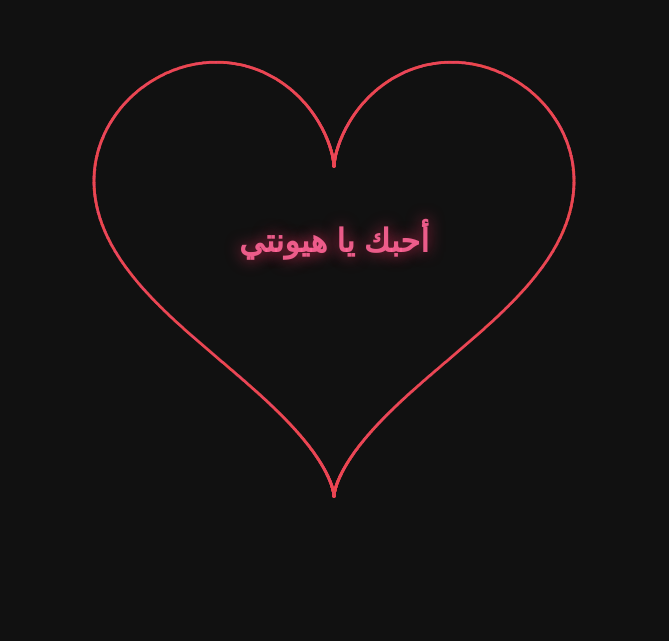
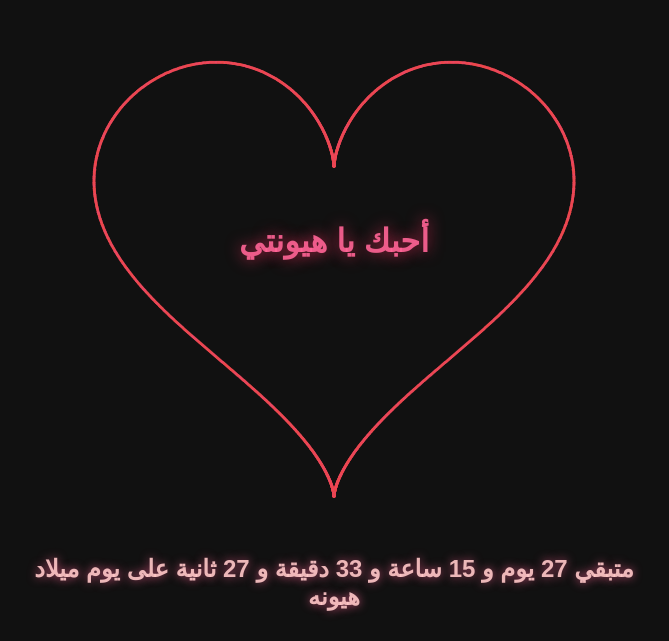
Before and after one commit to kz1y1/ha31, a plain HTML site: page index.html in a window 1280 px wide. Shown: the part 159-800 px from the top of the page, without its empty margins (306-975 px from the left). Drawn offline with Linux system fonts and the light colour scheme.

Commit message:
Update index.html

```diff
--- a/index.html
+++ b/index.html
@@ -2,7 +2,7 @@
 <html>
 <head>
     <meta name="viewport" content="width=device-width, initial-scale=1.0, maximum-scale=1.0, user-scalable=no">
-    <title>قلب لهيونتي</title>
+    <title>لهيونه</title>
     <style>
         body {
             margin: 0;
@@ -48,9 +48,31 @@
             padding: 0 20px;
         }
 
+        .countdown {
+            position: absolute;
+            bottom: 30px;
+            left: 50%;
+            transform: translateX(-50%);
+            color: rgba(255, 200, 200, 0.9);
+            font-size: 1.5rem;
+            text-align: center;
+            text-shadow: 0 0 10px rgba(255, 100, 150, 0.7);
+            z-index: 10;
+            pointer-events: none;
+            user-select: none;
+            opacity: 0;
+            transition: opacity 1.5s ease;
+            font-weight: bold;
+            direction: rtl;
+        }
+
         @media (max-width: 768px) {
             .heart-message {
                 font-size: 1.5rem;
+            }
+            .countdown {
+                font-size: 1.2rem;
+                bottom: 20px;
             }
         }
     </style>
@@ -59,12 +81,14 @@
     <canvas id="heartCanvas"></canvas>
     <div class="touch-circle" id="touchCircle"></div>
     <div class="heart-message" id="heartMessage">أحبك يا هيونتي</div>
+    <div class="countdown" id="countdown"></div>
 
     <script>
         const canvas = document.getElementById('heartCanvas');
         const ctx = canvas.getContext('2d');
         const touchCircle = document.getElementById('touchCircle');
         const heartMessage = document.getElementById('heartMessage');
+        const countdownElement = document.getElementById('countdown');
 
         // Set canvas size
         function resizeCanvas() {
@@ -83,6 +107,9 @@
         const HEART_SCALE = window.innerWidth < 768 ? 12 : 15;
         const REPULSION_FORCE = 0.3;
         const ATTRACTION_FORCE = 0.1;
+
+        // Birthday date (June 20, 2025)
+        const BIRTHDAY_DATE = new Date(2025, 5, 20); // Note: months are 0-indexed (5 = June)
 
         // Touch position
         const touch = { x: null, y: null, active: false };
@@ -125,6 +152,24 @@
             touch.y = e.touches ? e.touches[0].clientY : e.clientY;
             touchCircle.style.left = `${touch.x}px`;
             touchCircle.style.top = `${touch.y}px`;
+        }
+
+        // Countdown function
+        function updateCountdown() {
+            const now = new Date();
+            const diff = BIRTHDAY_DATE - now;
+
+            if (diff <= 0) {
+                countdownElement.textContent = "!عيد ميلاد سعيد! اليوم هو يوم عيد ميلادك";
+                return;
+            }
+
+            const days = Math.floor(diff / (1000 * 60 * 60 * 24));
+            const hours = Math.floor((diff % (1000 * 60 * 60 * 24)) / (1000 * 60 * 60));
+            const minutes = Math.floor((diff % (1000 * 60 * 60)) / (1000 * 60));
+            const seconds = Math.floor((diff % (1000 * 60)) / 1000);
+
+            countdownElement.textContent = `متبقي ${days} يوم و ${hours} ساعة و ${minutes} دقيقة و ${seconds} ثانية على يوم ميلاد هيونه`;
         }
 
         // Particle class
@@ -219,6 +264,7 @@
             // Fade in message after particles form
             setTimeout(() => {
                 heartMessage.style.opacity = '1';
+                countdownElement.style.opacity = '1';
             }, 2000);
         }
 
@@ -231,6 +277,7 @@
                 particles[i].draw();
             }
 
+            updateCountdown();
             requestAnimationFrame(animate);
         }
 
```
